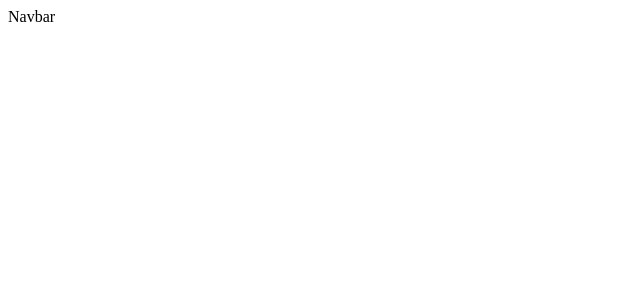
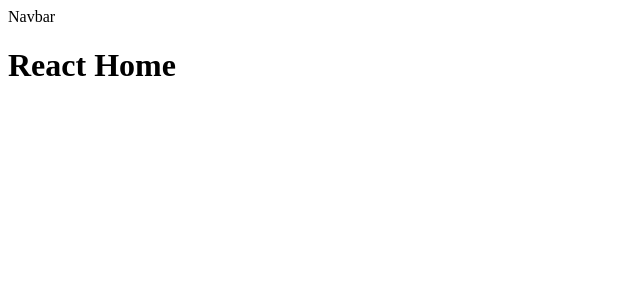
Before and after one commit to antonpalermo/react-nineteen, a React (Vite) app in the folder apps/react-composable/: page / in a window 1280 px wide. Shown: the top 300 px of the page, without its empty margins (0-640 px from the left). Built offline with nearby package versions, Linux system fonts and the light colour scheme.

Commit message:
react composable

```diff
--- a/apps/react-composable/src/app/app.module.css
+++ /dev/null
@@ -1 +0,0 @@
-/* Your styles goes here. */
--- a/apps/react-composable/src/app/app.tsx
+++ /dev/null
@@ -1,3 +0,0 @@
-export default function App() {
-  return <h1>sample</h1>
-}
--- a/apps/react-composable/src/main.tsx
+++ b/apps/react-composable/src/main.tsx
@@ -8,9 +8,14 @@
   );
 }
 
+function Home() {
+  return <h1>React Home</h1>;
+}
+
 // create root
 const root = createRoot(document.getElementById('root') as HTMLElement).render(
   <div>
     <Navbar />
+    <Home />
   </div>,
 );
```
